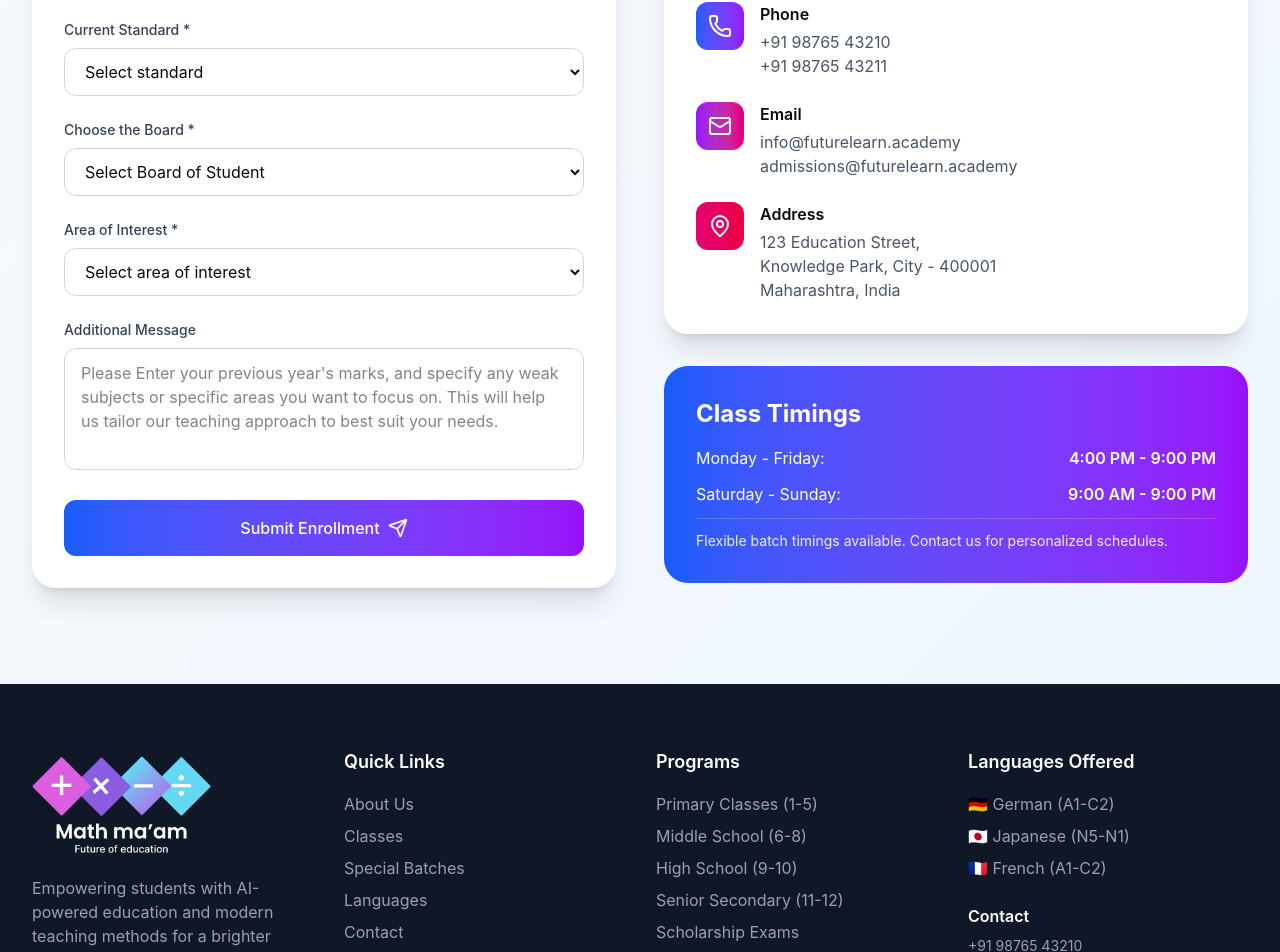
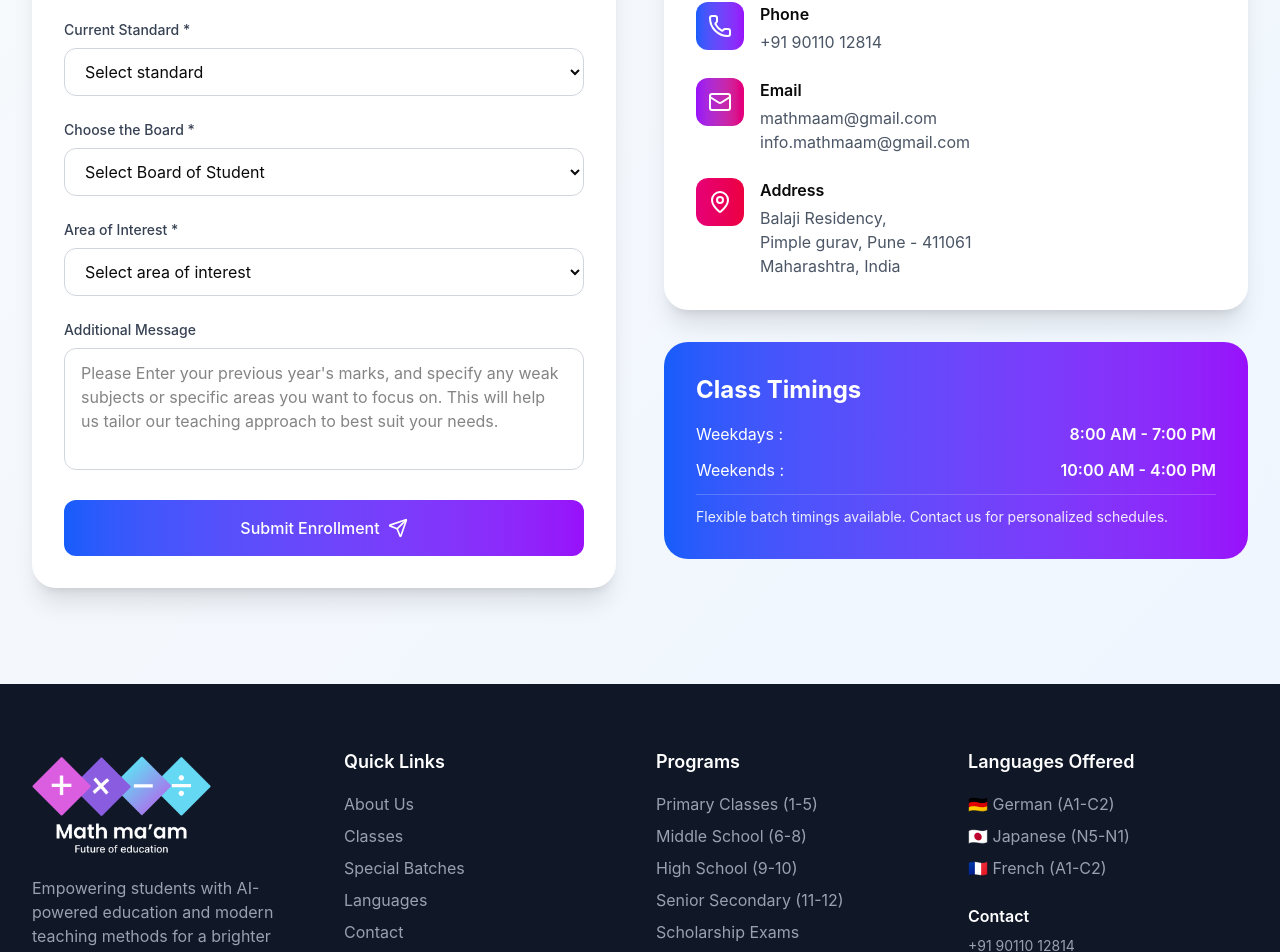
Before and after one commit to Twice908/math-ma-am-academy, a React (Vite) app: page / in a window 1280 px wide. Shown: the part 7949-8901 px from the top of the page. Built offline with nearby package versions, Linux system fonts and the light colour scheme.

Commit message:
updated_contact_info

```diff
--- a/src/app/components/Contact.tsx
+++ b/src/app/components/Contact.tsx
@@ -295,11 +295,11 @@ export function Contact() {
                 <div className="min-w-0 flex-1">
                   <div className="font-semibold mb-1">Phone</div>
                   <div className="text-gray-600 text-sm sm:text-base break-words">
-                    +91 98765 43210
+                    +91 90110 12814
                   </div>
-                  <div className="text-gray-600 text-sm sm:text-base break-words">
+                  {/* <div className="text-gray-600 text-sm sm:text-base break-words">
                     +91 98765 43211
-                  </div>
+                  </div> */}
                 </div>
               </div>
 
@@ -310,10 +310,10 @@ export function Contact() {
                 <div className="min-w-0 flex-1">
                   <div className="font-semibold mb-1">Email</div>
                   <div className="text-gray-600 text-sm sm:text-base break-words">
-                    info@futurelearn.academy
+                    mathmaam@gmail.com
                   </div>
                   <div className="text-gray-600 text-sm sm:text-base break-words">
-                    admissions@futurelearn.academy
+                    info.mathmaam@gmail.com
                   </div>
                 </div>
               </div>
@@ -325,9 +325,9 @@ export function Contact() {
                 <div className="min-w-0 flex-1">
                   <div className="font-semibold mb-1">Address</div>
                   <div className="text-gray-600 text-sm sm:text-base">
-                    123 Education Street,
+                    Balaji Residency,
                     <br />
-                    Knowledge Park, City - 400001
+                    Pimple gurav, Pune - 411061
                     <br />
                     Maharashtra, India
                   </div>
@@ -342,17 +342,17 @@ export function Contact() {
               </h3>
               <div className="space-y-3">
                 <div className="flex justify-between gap-2 flex-wrap">
-                  <span className="text-sm sm:text-base">Monday - Friday:</span>
+                  <span className="text-sm sm:text-base">Weekdays :</span>
                   <span className="font-semibold text-sm sm:text-base">
-                    4:00 PM - 9:00 PM
+                    8:00 AM - 7:00 PM
                   </span>
                 </div>
                 <div className="flex justify-between gap-2 flex-wrap">
                   <span className="text-sm sm:text-base">
-                    Saturday - Sunday:
+                    Weekends :
                   </span>
                   <span className="font-semibold text-sm sm:text-base">
-                    9:00 AM - 9:00 PM
+                    10:00 AM - 4:00 PM
                   </span>
                 </div>
                 <div className="pt-3 border-t border-white/20">
--- a/src/app/components/Footer.tsx
+++ b/src/app/components/Footer.tsx
@@ -80,8 +80,8 @@ export function Footer() {
             </ul>
             <div className="mt-6">
               <h4 className="font-semibold mb-2">Contact</h4>
-              <p className="text-gray-400 text-sm">+91 98765 43210</p>
-              <p className="text-gray-400 text-sm">info@Math ma'am.academy</p>
+              <p className="text-gray-400 text-sm">+91 90110 12814 </p>
+              <p className="text-gray-400 text-sm">mathmaam@gmail.com</p>
             </div>
           </div>
         </div>
```
